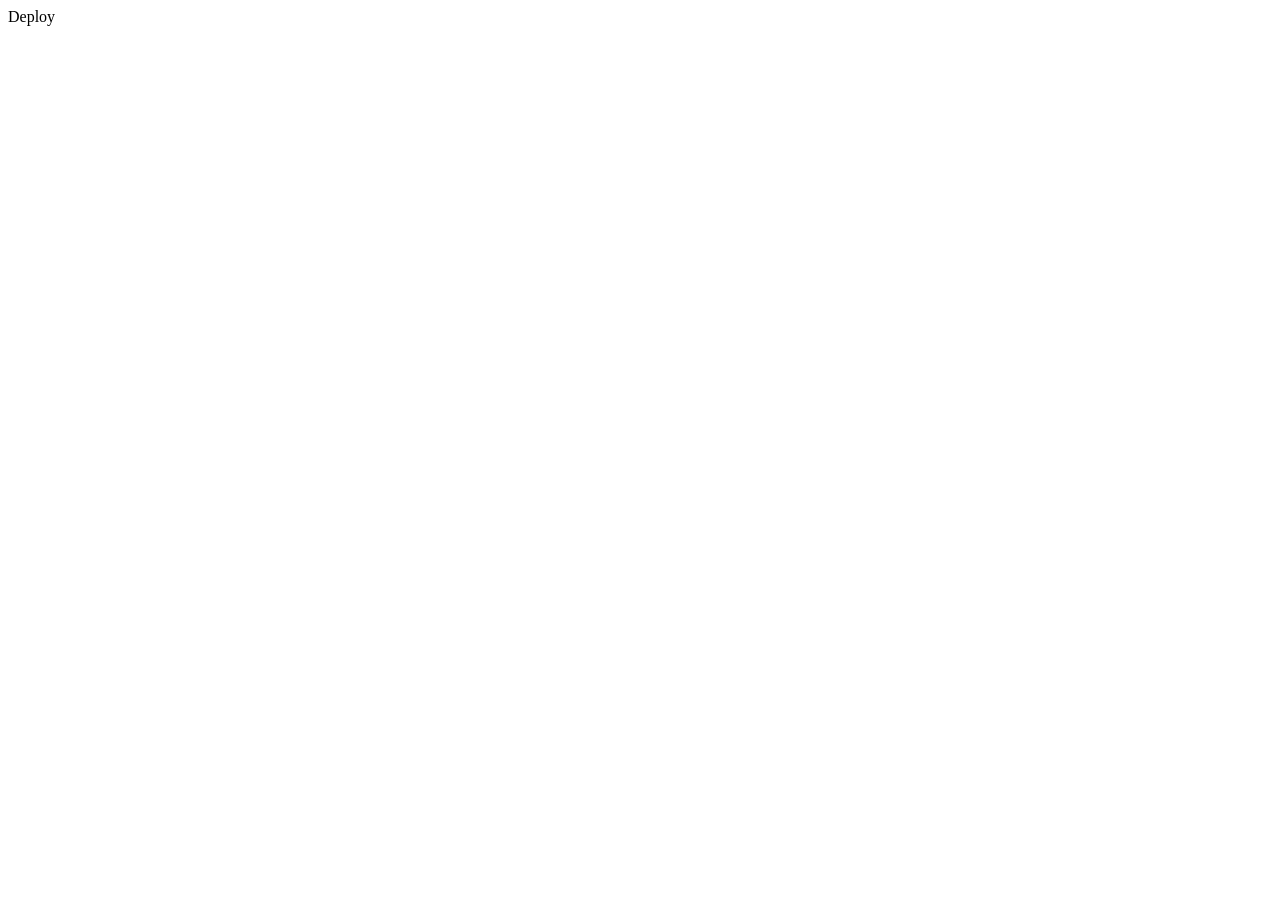
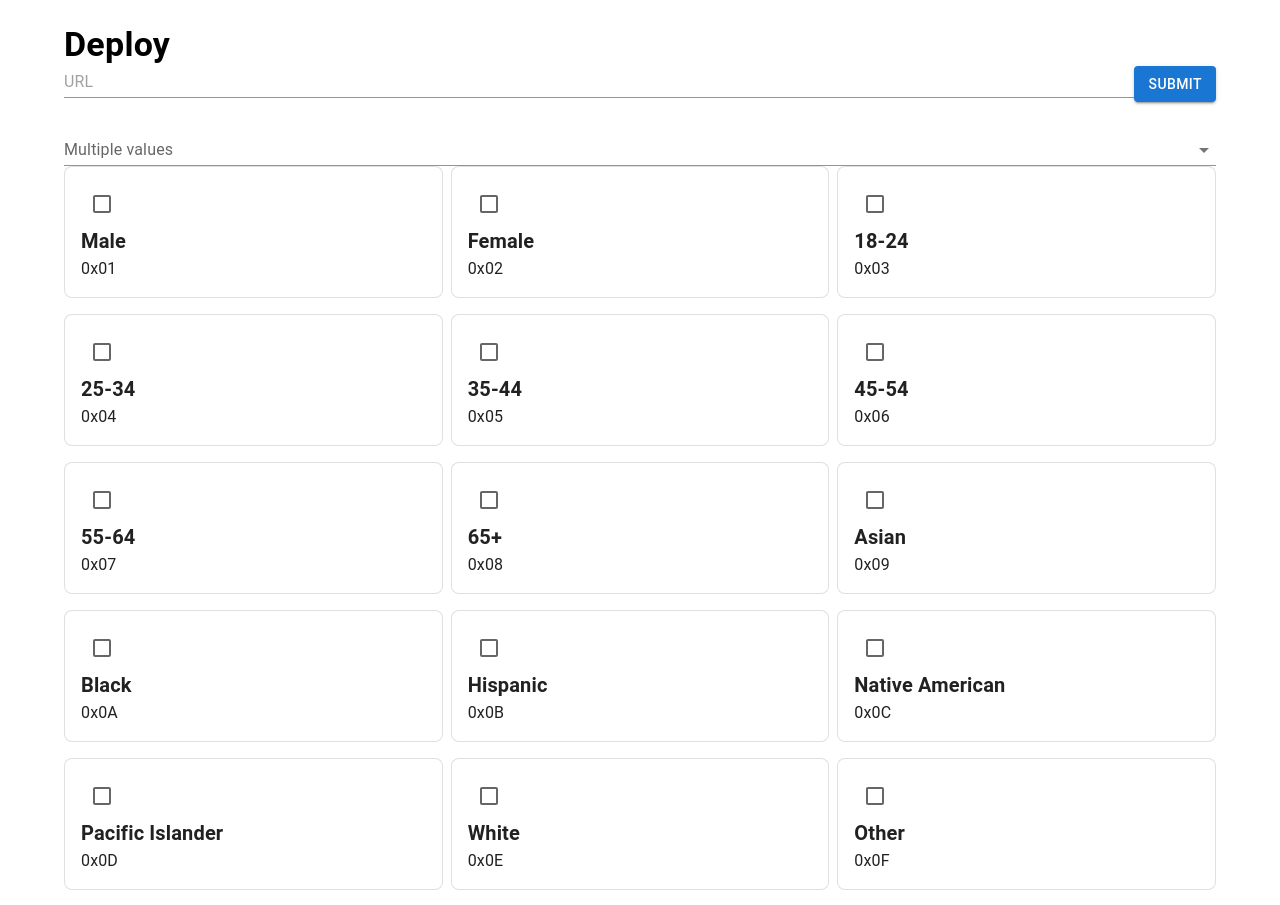
Before and after one commit to teamPaprika/wallat, a Next.js app: page /app/deploy in a window 1280 px wide. Shown: the top 905 px of the page. Before the commit the page ends 800 px from the top, so only its background shows below. Built offline with nearby package versions, Linux system fonts and the light colour scheme.

Commit message:
edit deploy.tsx

```diff
--- a/pages/app/deploy.tsx
+++ b/pages/app/deploy.tsx
@@ -1,9 +1,129 @@
-import React from 'react';
+import React, { useState } from "react";
 
+import {
+  Autocomplete,
+  Box,
+  Button,
+  Card,
+  CardHeader,
+  Checkbox,
+  Container,
+  TextField,
+  Typography,
+} from "@mui/material";
+import Grid2 from "@mui/material/Unstable_Grid2";
 
-const Deploy = () => {
-  const a = 1
-  return (<div>Deploy</div>)
-}
+const Deploy = ({
+  tags = [
+    { tag: "Male", address: "0x01" },
+    { tag: "Female", address: "0x02" },
+    { tag: "18-24", address: "0x03" },
+    { tag: "25-34", address: "0x04" },
+    { tag: "35-44", address: "0x05" },
+    { tag: "45-54", address: "0x06" },
+    { tag: "55-64", address: "0x07" },
+    { tag: "65+", address: "0x08" },
+    { tag: "Asian", address: "0x09" },
+    { tag: "Black", address: "0x0A" },
+    { tag: "Hispanic", address: "0x0B" },
+    { tag: "Native American", address: "0x0C" },
+    { tag: "Pacific Islander", address: "0x0D" },
+    { tag: "White", address: "0x0E" },
+    { tag: "Other", address: "0x0F" },
+    { tag: "high school", address: "0x10" },
+    { tag: "some college", address: "0x11" },
+    { tag: "bachelor's degree", address: "0x12" },
+    { tag: "master's degree", address: "0x13" },
+    { tag: "doctoral degree", address: "0x14" },
+    { tag: "less than $25,000", address: "0x15" },
+    { tag: "$25,000 - $49,999", address: "0x16" },
+    { tag: "$50,000 - $74,999", address: "0x17" },
+    { tag: "$75,000 - $99,999", address: "0x18" },
+    { tag: "$100,000 - $149,999", address: "0x19" },
+  ],
+}) => {
+  const a = 1;
+  const [selectedTags, setSelectedTags] = useState([]);
+  const [tagList, setTagList] = useState(
+    tags.map((tag) => ({
+      label: tag.tag,
+      value: tag.address,
+    }))
+  );
+
+  return (
+    <Container sx={{ pt: 2 }}>
+      <Typography variant="h4" fontWeight="bold">
+        Deploy
+      </Typography>
+
+      <Grid2
+        container
+        component="form"
+        sx={{ display: "flex" }}
+        rowGap={2}
+        onSubmit={() => {
+          console.log("submit");
+        }}
+      >
+        <Grid2 xs={12} sx={{ display: "flex" }}>
+          <TextField variant="standard" placeholder="URL" fullWidth />
+          <Button variant="contained">Submit</Button>
+        </Grid2>
+        <Grid2 xs={12}>
+          <Autocomplete
+            multiple
+            id="tags-standard"
+            options={tagList}
+            getOptionLabel={(option) => option.label}
+            defaultValue={[tagList[13]]}
+            value={tagList.filter((tag) => selectedTags.includes(tag.value))}
+            onChange={(event, newValue) => {
+              console.log(newValue);
+              setSelectedTags(newValue.map((tag) => tag.value));
+            }}
+            renderInput={(params) => (
+              <TextField
+                {...params}
+                variant="standard"
+                label="Multiple values"
+                placeholder="Favorites"
+              />
+            )}
+          />
+        </Grid2>
+      </Grid2>
+      <Grid2 container columnSpacing={1}>
+        {tagList.map((tag, index) => (
+          <Grid2 xs={4}>
+            <Card
+              variant="outlined"
+              sx={{ p: 2, mb: 2, borderRadius: 2 }}
+              key={tag.value}
+            >
+              <Checkbox
+                onChange={(e) => {
+                  if (e.target.checked) {
+                    setSelectedTags([...selectedTags, tag.value]);
+                  } else {
+                    setSelectedTags(
+                      selectedTags.filter((t) => t !== tag.value)
+                    );
+                  }
+                }}
+                inputProps={{ "aria-label": "controlled" }}
+                checked={selectedTags.includes(tag.value)}
+              />
+              <Typography variant="h6" fontWeight="bold">
+                {tag.label}
+              </Typography>
+              <Typography variant="body1">{tag.value}</Typography>
+            </Card>
+          </Grid2>
+        ))}
+      </Grid2>
+    </Container>
+  );
+};
 
 export default Deploy;
```
Also changed, not shown: package.json (+25 -3 lines), .eslintrc.js (added), 1 other file (tests, documents, lock files or other folders).
